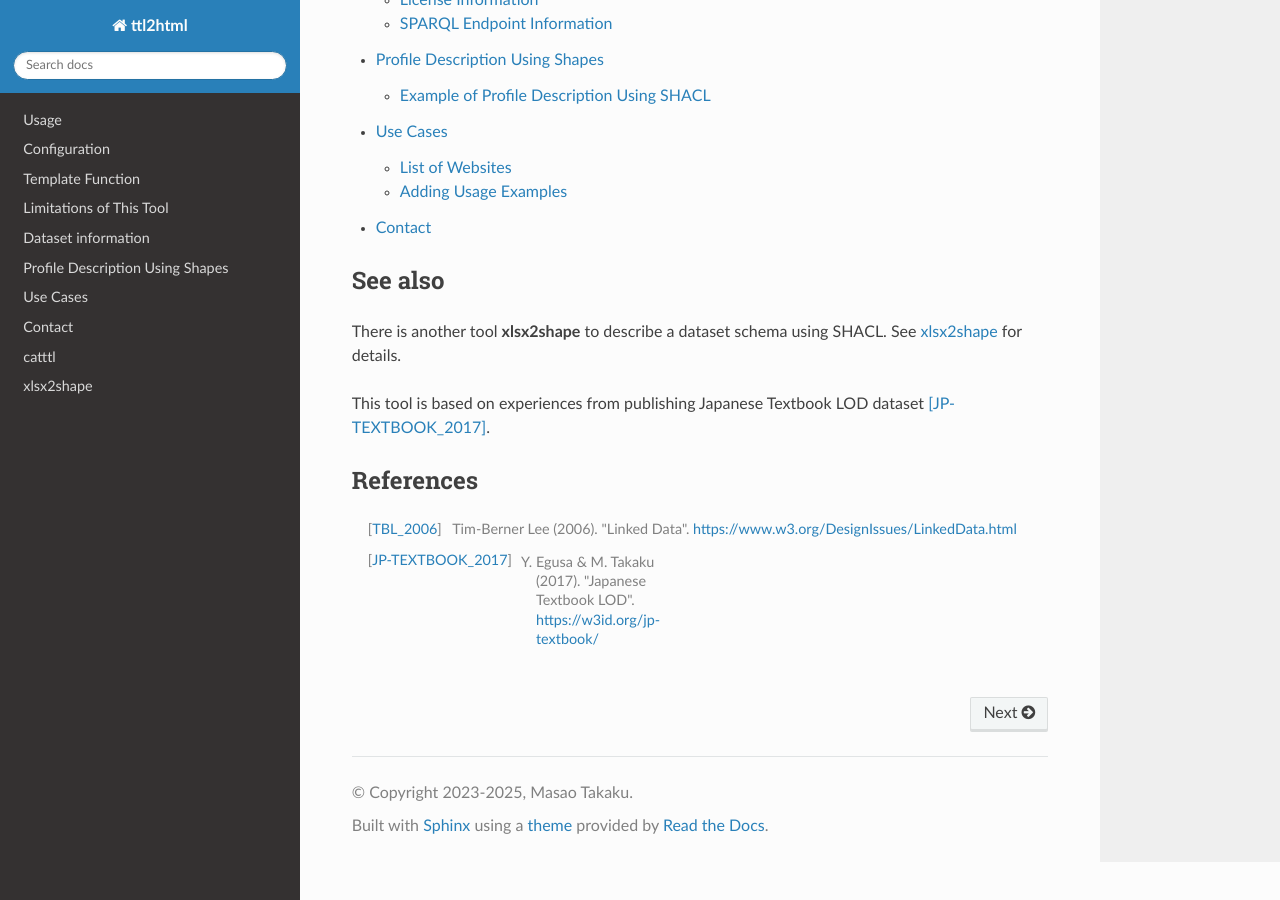
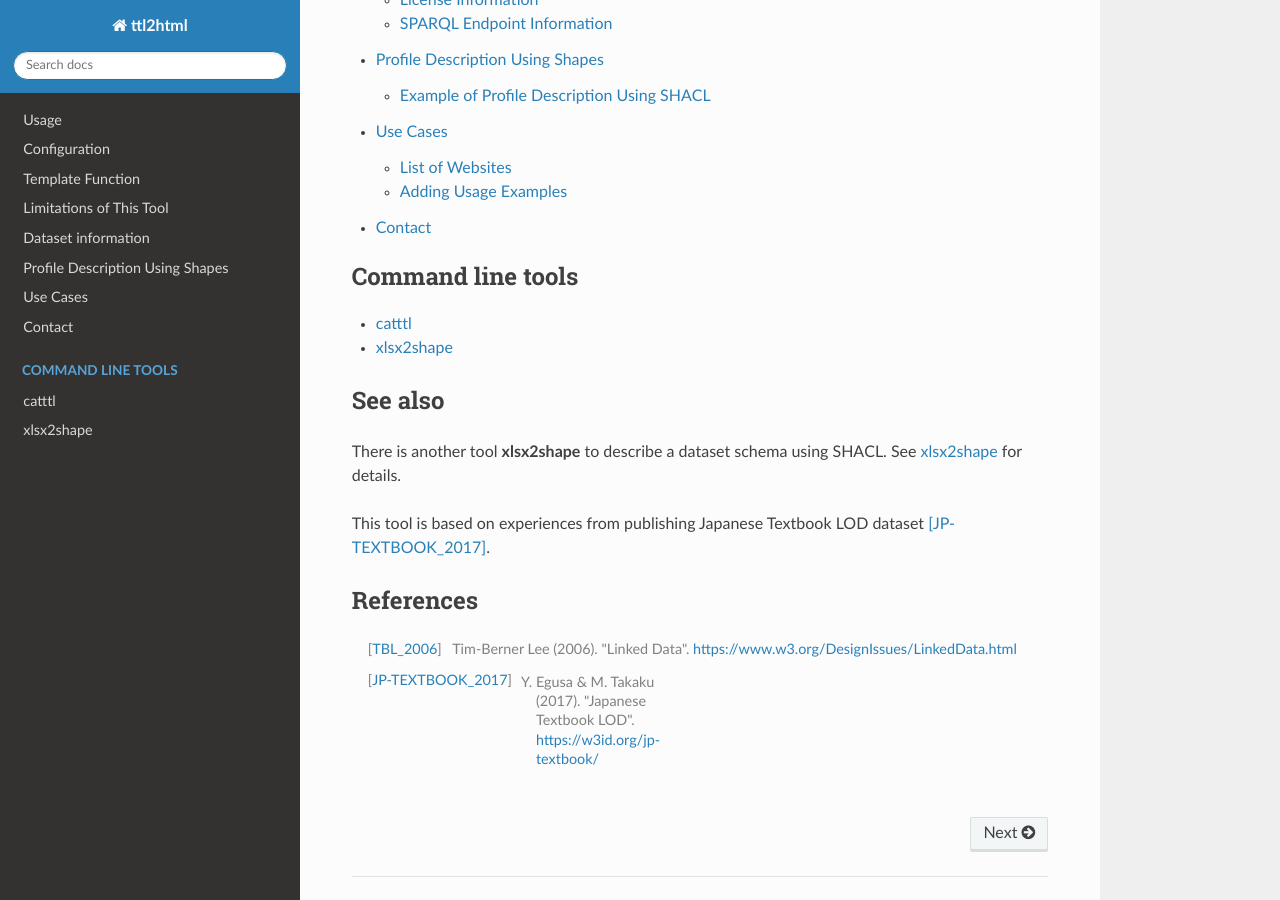
Before and after one commit to masao/ttl2html-doc-ja, a Sphinx documentation site: the page built from docs/index.rst, in a window 1280 px wide and 900 px high, scrolled down 1152 px. Built offline with Sphinx 7.4.7 and the Read the Docs theme 3.1.0, drawn with Linux system fonts in a browser that asks for light colours.

Commit message:
catttl documentation. https://github.com/masao/ttl2html/issues/220

```diff
--- a/docs/index.rst
+++ b/docs/index.rst
@@ -27,7 +27,8 @@ Contents
    contact
 
 .. toctree::
-   :hidden:
+   :maxdepth: 1
+   :caption: Command line tools
 
    catttl
    xlsx2shape
```
Also changed, not shown: 2 other files.
